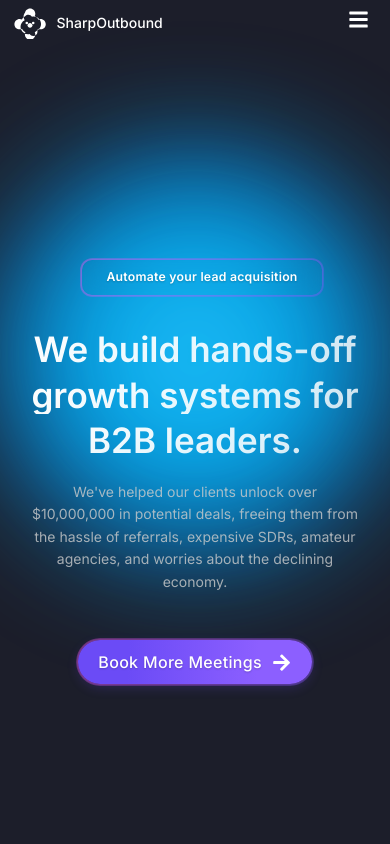
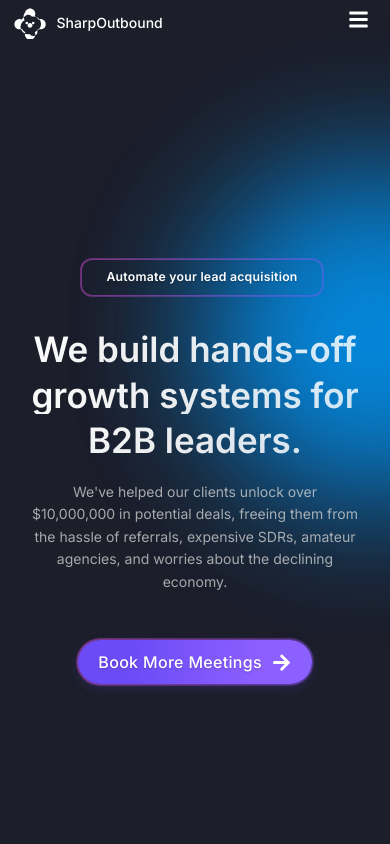
Before and after one commit to Rajje93/SharpOutbound, a React (Vite) app: page / in a window 390 px wide. Shown: the top 844 px of the page. Built offline with nearby package versions, Linux system fonts and the light colour scheme.

Commit message:
Fix: Return to centered orbs with reduced brightness on mobile

```diff
--- a/src/App.css
+++ b/src/App.css
@@ -208,43 +208,40 @@ body {
 /* ONLY change the mobile styles */
 @media (max-width: 768px) {
   .background-orbs::before {
-    width: 100vw;  /* Match viewport width */
-    height: 100vw;
+    width: 90vw;  /* Slightly smaller */
+    height: 90vw;
     top: 20%;
-    left: 0;      /* Align to left edge */
-    transform: none;
-    opacity: 0.9;  /* Slightly reduced */
-    filter: blur(60px);
+    left: 50%;
+    transform: translateX(-50%); /* Center horizontally */
+    opacity: 0.8;  /* Less bright */
+    filter: blur(70px); /* More blur = softer */
     background: radial-gradient(
       circle at center,
-      rgb(40, 150, 255) 0%,    /* Less bright blue */
-      rgba(0, 157, 255, 0.8) 30%,
-      rgba(0, 157, 255, 0.6) 60%,
-      rgba(0, 157, 255, 0.3) 80%,
+      rgb(0, 157, 255) 0%,
+      rgba(0, 157, 255, 0.7) 40%,
+      rgba(0, 157, 255, 0.3) 70%,
       transparent 90%
     );
-    mix-blend-mode: screen;
+    mix-blend-mode: normal; /* Remove extra brightness */
     z-index: 0;
   }
 
   .background-orbs::after {
-    width: 100vw;
-    height: 100vw;
+    width: 90vw;
+    height: 90vw;
     top: 20%;
-    right: 0;     /* Align to right edge */
-    left: auto;   /* Remove left positioning */
-    transform: none;
-    opacity: 0.9;
-    filter: blur(60px);
+    left: 50%;
+    transform: translateX(-50%);
+    opacity: 0.8;
+    filter: blur(70px);
     background: radial-gradient(
       circle at center,
-      rgb(40, 150, 255) 0%,
-      rgba(0, 157, 255, 0.8) 30%,
-      rgba(0, 157, 255, 0.6) 60%,
-      rgba(0, 157, 255, 0.3) 80%,
+      rgb(0, 157, 255) 0%,
+      rgba(0, 157, 255, 0.7) 40%,
+      rgba(0, 157, 255, 0.3) 70%,
       transparent 90%
     );
-    mix-blend-mode: screen;
+    mix-blend-mode: normal;
     z-index: 0;
   }
 }
```
